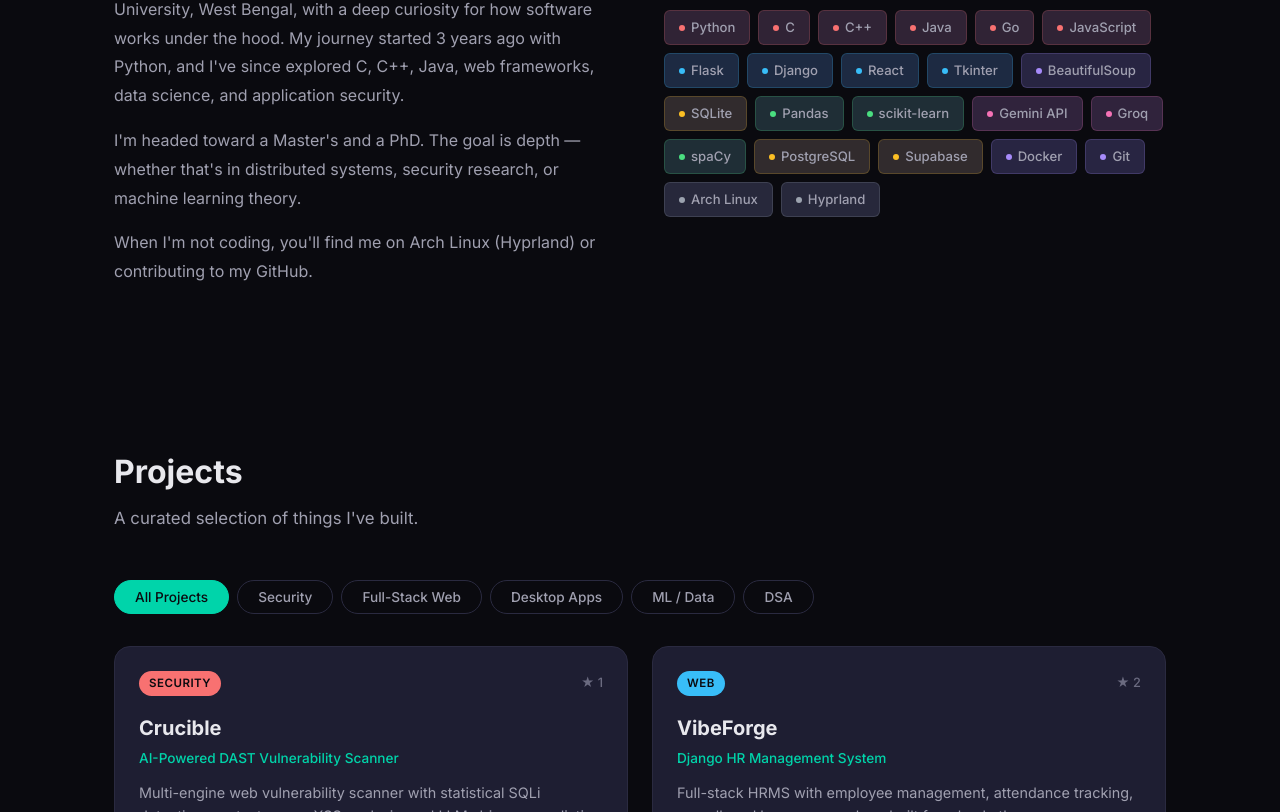
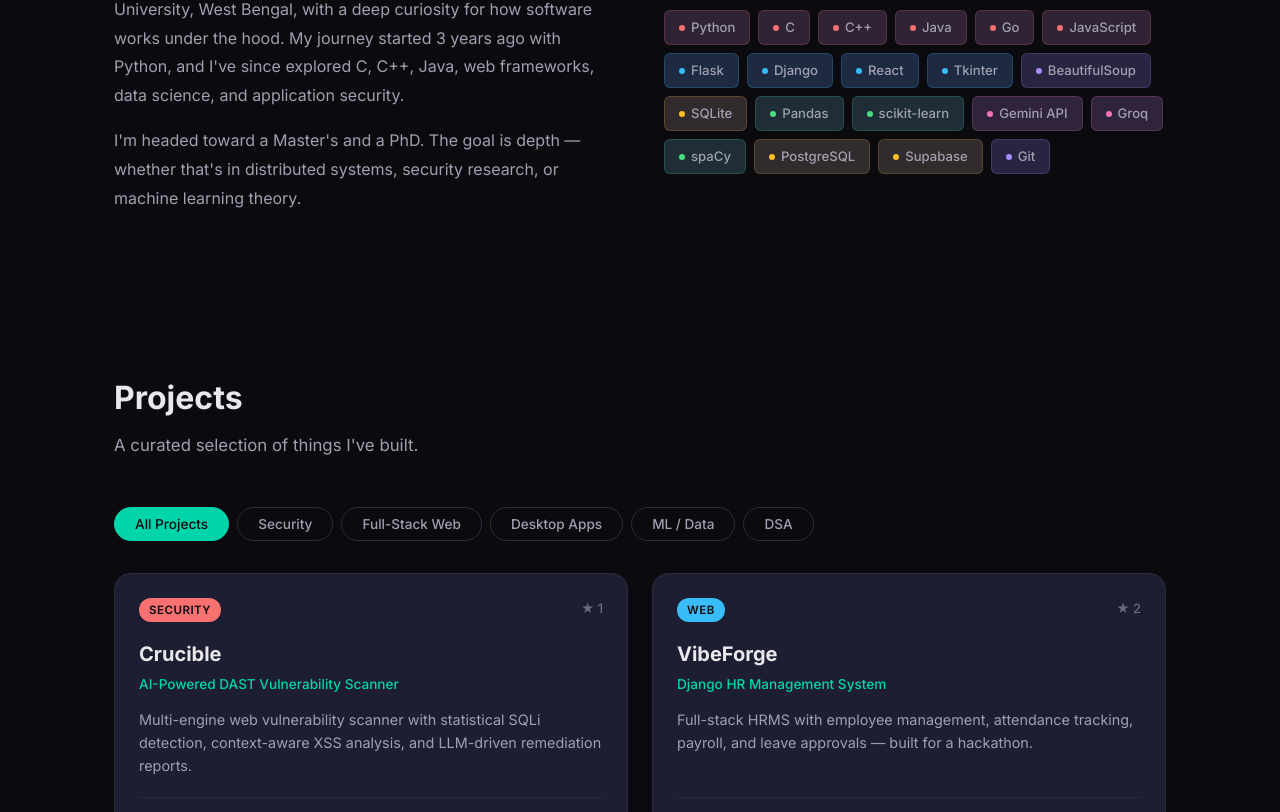
Before and after one commit to RitabrataDutta01/portfolio, a React (Vite) app: page /#/ in a window 1280 px wide. Shown: the part 1048-1860 px from the top of the page. Built offline with nearby package versions, Linux system fonts and the light colour scheme.

Commit message:
Remove Arch Linux, Hyprland, Docker from skills and about

```diff
--- a/src/data/projects.js
+++ b/src/data/projects.js
@@ -154,7 +154,7 @@ wp-gdrive-bot — Automates daily Google Drive folder creation and WhatsApp link
     description: `A Flask-based web application that brings the PDF conversion toolkit to the browser. Supports converting between Word, PDF, Excel, PowerPoint, and image formats. Built with a devcontainer setup for reproducible development environments.
 
 This is the web evolution of the original Tkinter-based PDF tools, demonstrating the same functionality delivered through a browser interface.`,
-    techStack: ['Python', 'Flask', 'HTML', 'CSS', 'Docker'],
+    techStack: ['Python', 'Flask', 'HTML', 'CSS'],
     features: [
       'Web-based PDF conversions',
       'Support for Word, Excel, PPT, Image formats',
@@ -198,8 +198,5 @@ export const skills = [
   { name: 'PostgreSQL', category: 'database' },
   { name: 'Supabase', category: 'database' },
 
-  { name: 'Docker', category: 'tool' },
   { name: 'Git', category: 'tool' },
-  { name: 'Arch Linux', category: 'os' },
-  { name: 'Hyprland', category: 'os' },
 ]
--- a/src/pages/Home.jsx
+++ b/src/pages/Home.jsx
@@ -56,9 +56,7 @@ export default function Home() {
                 I'm headed toward a Master's and a PhD. The goal is depth — whether that's in distributed systems,
                 security research, or machine learning theory.
               </p>
-              <p>
-                When I'm not coding, you'll find me on Arch Linux (Hyprland) or contributing to my GitHub.
-              </p>
+
             </div>
             <div className="about-skills">
               <h3>Skills & Tools</h3>
```
Also changed, not shown: 2 other files (tests, documents, lock files or other folders).
